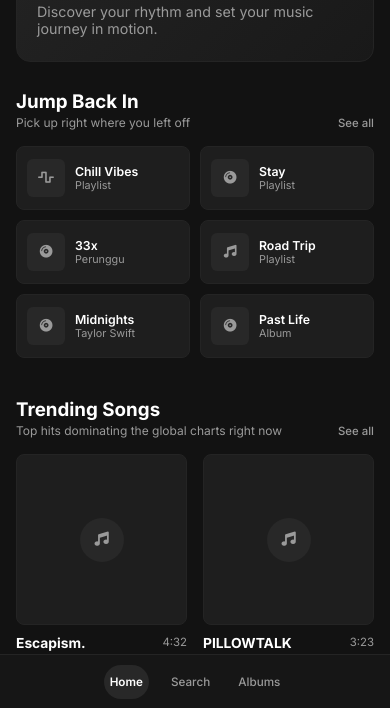
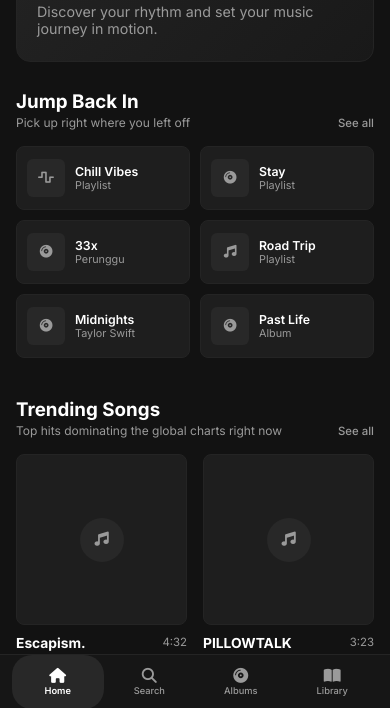
Before and after one commit to Magityass/Usic, a plain HTML site: page index.html in a window 390 px wide. Shown: the part 136-844 px from the top of the page. Drawn offline with Linux system fonts and the light colour scheme.

Commit message:
polish ui agar lebih friendly

```diff
--- a/css/global.css
+++ b/css/global.css
@@ -110,7 +110,8 @@ body {
 }
 
 .main-nav a {
-    display: block;
+    display: flex;
+    align-items: center;
     padding: 10px 16px;
     border-radius: 20px;
     color: var(--text-muted);
@@ -118,6 +119,27 @@ body {
     font-size: 0.92rem;
     font-weight: 500;
     transition: all 0.2s;
+}
+
+.main-nav .nav-copy {
+    display: flex;
+    flex-direction: column;
+    gap: 2px;
+}
+
+.main-nav .nav-label {
+    line-height: 1.2;
+}
+
+.main-nav .nav-description {
+    color: var(--text-muted);
+    font-size: 0.66rem;
+    font-weight: 400;
+    line-height: 1.2;
+}
+
+.main-nav .nav-icon {
+    display: none;
 }
 
 .main-nav a:hover {
@@ -645,9 +667,25 @@ body {
     }
 
     .main-nav a {
+        display: flex;
+        align-items: center;
+        justify-content: center;
         text-align: center;
         padding: 10px 6px;
         font-size: 0.78rem;
+    }
+
+    .main-nav .nav-label {
+        display: none;
+    }
+
+    .main-nav .nav-copy {
+        display: none;
+    }
+
+    .main-nav .nav-icon {
+        display: inline-block;
+        font-size: 1.05rem;
     }
 
     .library-item {
@@ -707,8 +745,44 @@ body {
     }
 
     .main-nav ul {
+        width: 100%;
         flex-direction: row;
-        gap: 16px;
+        justify-content: space-around;
+        gap: 0;
+    }
+
+    .main-nav {
+        width: 100%;
+    }
+
+    .main-nav .nav-copy {
+        display: flex;
+    }
+
+    .main-nav .nav-label {
+        display: block;
+        font-size: 0.62rem;
+        line-height: 1;
+    }
+
+    .main-nav .nav-description {
+        display: none;
+    }
+
+    .main-nav li {
+        flex: 1;
+    }
+
+    .main-nav a {
+        flex-direction: column;
+        gap: 3px;
+        width: 100%;
+        height: 54px;
+        padding: 4px 2px;
+    }
+
+    .main-nav .nav-icon {
+        font-size: 1rem;
     }
 
     .top-bar {
--- a/index.html
+++ b/index.html
@@ -38,18 +38,60 @@
                                 href="#"
                                 class="nav-link active"
                                 data-target="home"
-                                >Home</a
+                                aria-label="Home"
+                                title="Home"
                             >
+                                <i class="fa-solid fa-house nav-icon" aria-hidden="true"></i>
+                                <span class="nav-copy">
+                                    <span class="nav-label">Home</span>
+                                    <small class="nav-description">Lanjutkan musikmu</small>
+                                </span>
+                            </a>
                         </li>
                         <li>
-                            <a href="#" class="nav-link" data-target="search"
-                                >Search</a
+                            <a
+                                href="#"
+                                class="nav-link"
+                                data-target="search"
+                                aria-label="Search"
+                                title="Search"
                             >
+                                <i class="fa-solid fa-magnifying-glass nav-icon" aria-hidden="true"></i>
+                                <span class="nav-copy">
+                                    <span class="nav-label">Search</span>
+                                    <small class="nav-description">Temukan lagu favorit</small>
+                                </span>
+                            </a>
                         </li>
                         <li>
-                            <a href="#" class="nav-link" data-target="album"
-                                >Albums</a
+                            <a
+                                href="#"
+                                class="nav-link"
+                                data-target="album"
+                                aria-label="Albums"
+                                title="Albums"
                             >
+                                <i class="fa-solid fa-compact-disc nav-icon" aria-hidden="true"></i>
+                                <span class="nav-copy">
+                                    <span class="nav-label">Albums</span>
+                                    <small class="nav-description">Jelajahi koleksi album</small>
+                                </span>
+                            </a>
+                        </li>
+                        <li>
+                            <a
+                                href="#"
+                                class="nav-link"
+                                data-target="library"
+                                aria-label="Library"
+                                title="Library"
+                            >
+                                <i class="fa-solid fa-book-open nav-icon" aria-hidden="true"></i>
+                                <span class="nav-copy">
+                                    <span class="nav-label">Library</span>
+                                    <small class="nav-description">Koleksi lagu tersimpan</small>
+                                </span>
+                            </a>
                         </li>
                     </ul>
                 </nav>
```
